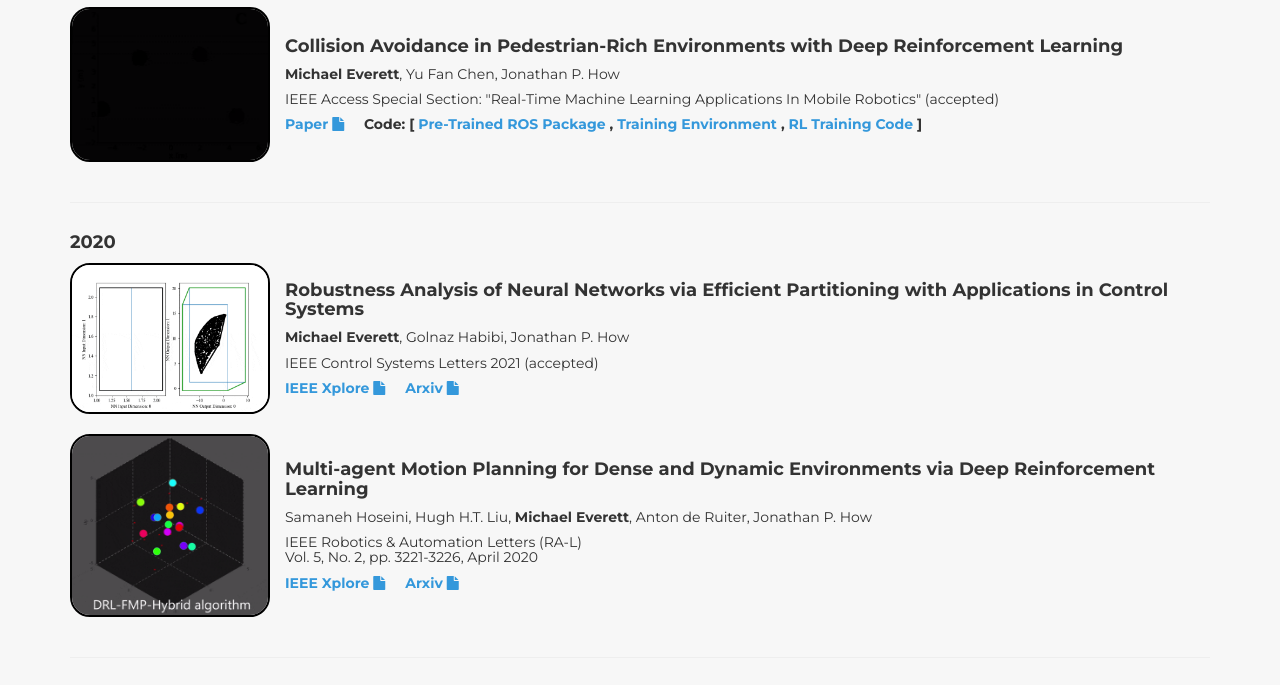
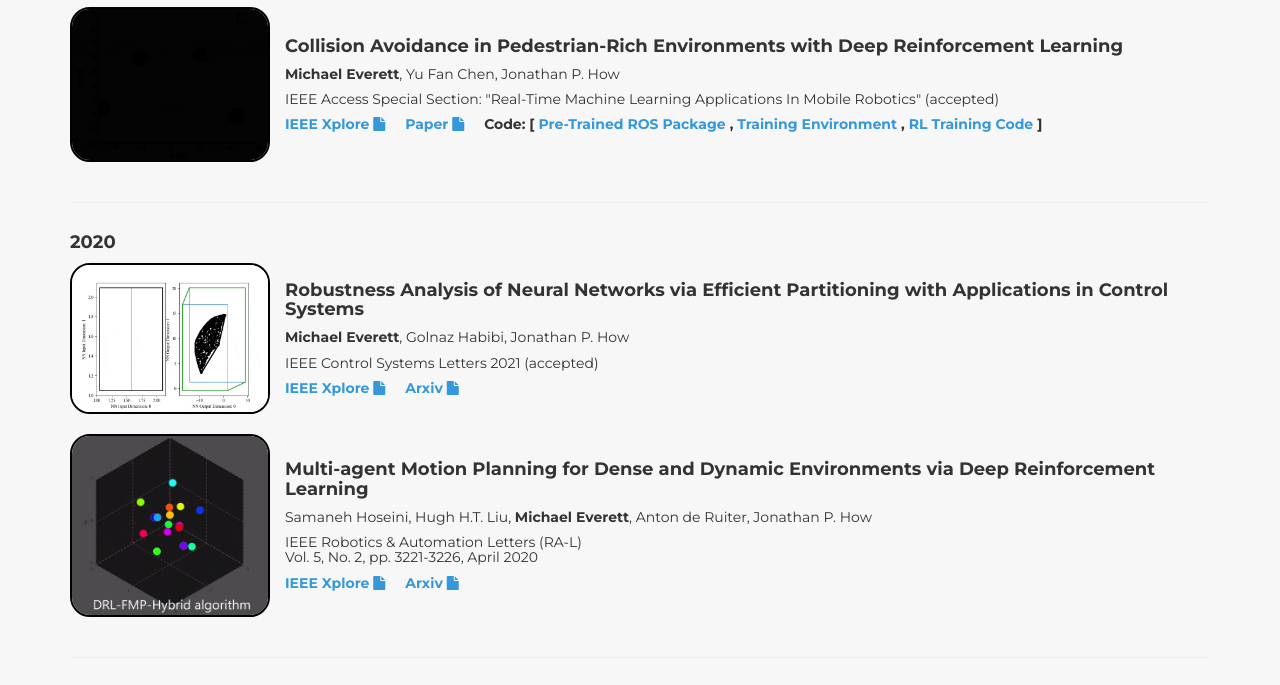
Before and after one commit to mfe7/portfolio, a plain HTML site: page index.html in a window 1280 px wide. Shown: the part 2547-3232 px from the top of the page. Drawn offline with nearby package versions, Linux system fonts and the light colour scheme; a web font is replaced by a local one.

Commit message:
add xplore access link

```diff
--- a/index.html
+++ b/index.html
@@ -383,6 +383,8 @@
                         <h5 style="font-weight: normal"><strong>Michael Everett</strong>, Yu Fan Chen, Jonathan P. How</h5>
                         <h5 style="font-weight: normal">IEEE Access Special Section: "Real-Time Machine Learning Applications In Mobile Robotics" (accepted)</h5>
                         <h5>
+                            <a href="https://ieeexplore.ieee.org/document/9317723" target="_blank">IEEE Xplore <i class="fa fa-file"></i></a>
+                            &nbsp;&nbsp;&nbsp;
                             <a href="https://arxiv.org/pdf/1910.11689.pdf" target="_blank">Paper <i class="fa fa-file"></i></a>
                             &nbsp;&nbsp;&nbsp;
                             Code: [
```
